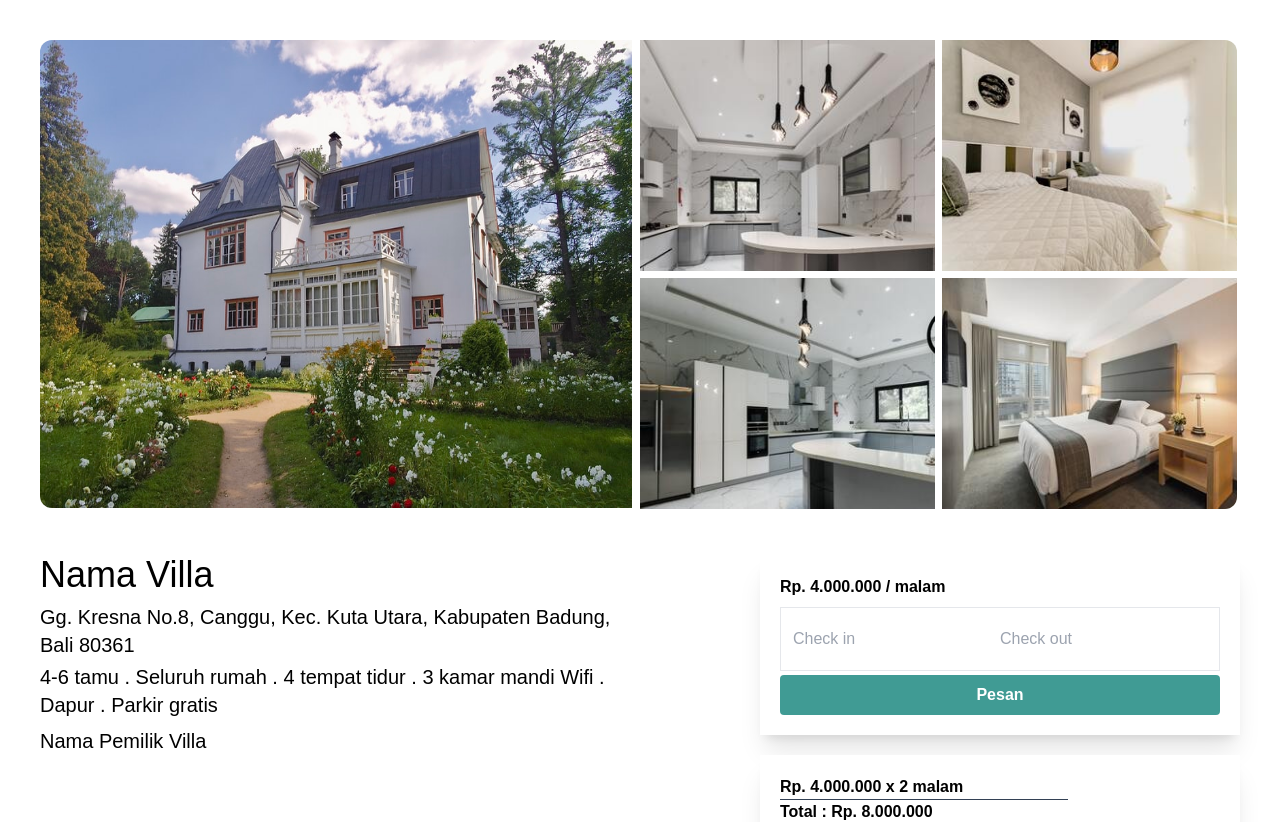
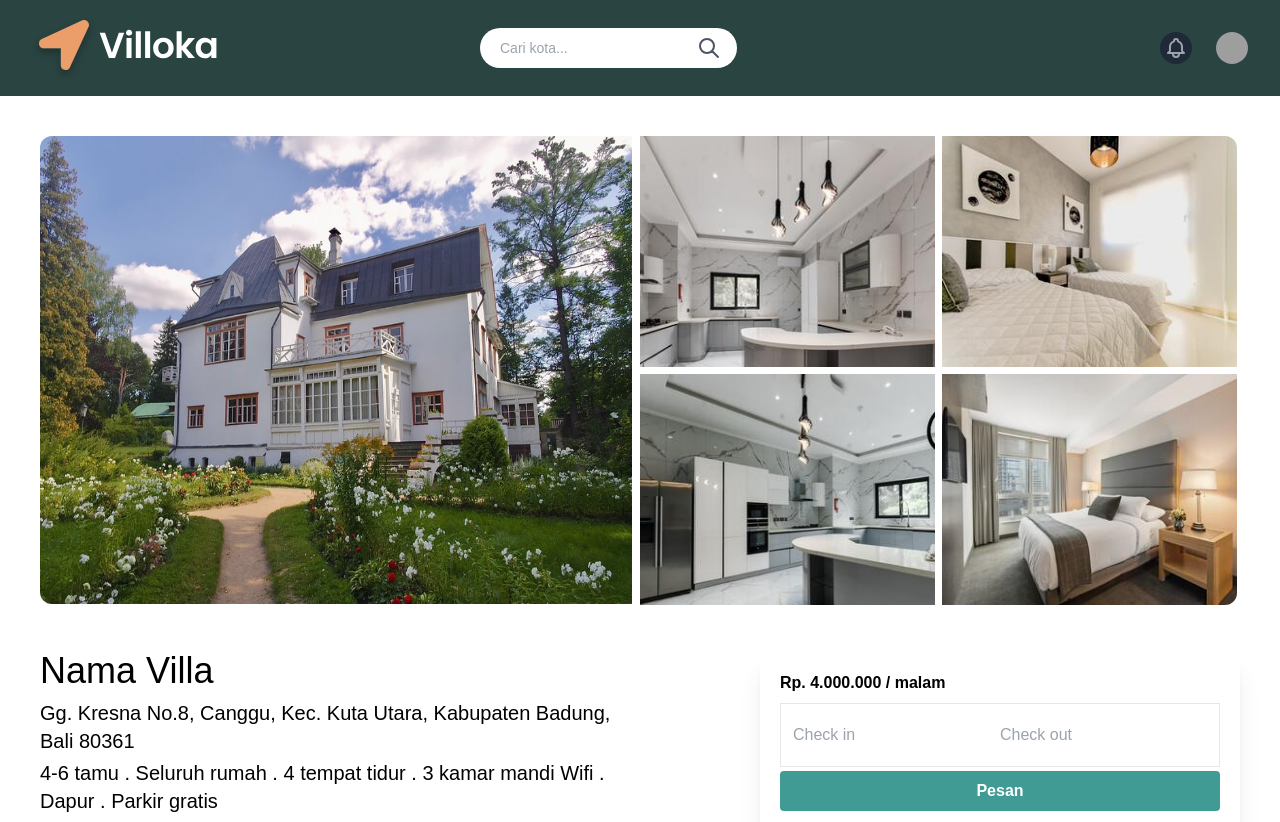
Before and after one commit to AIRBNB-App-Project2/-frontend-airbnb, a Next.js app: page /category/detail/i in a window 1280 px wide. Shown: the top 822 px of the page. Built offline with nearby package versions, Linux system fonts and the light colour scheme; grey boxes are pictures that could not be loaded.

Commit message:
revisi component

```diff
--- a/pages/category/detail/[id].jsx
+++ b/pages/category/detail/[id].jsx
@@ -7,9 +7,12 @@ import p1 from "../../../img/p1.jpg";
 import p2 from "../../../img/p2.jpg";
 import p3 from "../../../img/p3.jpg";
 import p4 from "../../../img/p4.jpg";
+import Navbar from '../../../components/navbar'
 
 export default function DetailItem() {
   return (
+    <>
+      <Navbar />
       <div className="container mx-auto p-10">
         <div className="flex">
           <div className="w-2/4 pr-2 mb-10">
@@ -91,5 +94,7 @@ export default function DetailItem() {
           </div>
         </div>
       </div>
+
+    </>
   );
 }
--- a/pages/category/index.jsx
+++ b/pages/category/index.jsx
@@ -1,8 +1,10 @@
-import React, {useState} from 'react';
+import React, { useState } from 'react';
 import { FaHeart } from "react-icons/fa";
 import CardCategory from '../../components/CardCategory';
 import Image from 'next/image';
 import Map from '../../components/Map';
+import Navbar from '../../components/navbar'
+
 
 export default function Category() {
 
@@ -12,6 +14,8 @@ export default function Category() {
     setShowOption(!setShowOption);
   }
   return (
+    <>
+      <Navbar />
       <div className="container mx-auto p-4 flex justify-start clearfix">
         <div className='flex flex-col w-2/4'>
           <h1 className='text-4xl'>Category Name</h1>
@@ -34,5 +38,6 @@ export default function Category() {
         .clearfix:after {content:""; display:table; clear:both;}
         `}</style>
       </div>
+    </>
   )
 }
--- a/pages/history/index.jsx
+++ b/pages/history/index.jsx
@@ -1,8 +1,10 @@
 import DateRangePicker from "../../components/DateRangePicker";
 import { HiChevronLeft } from "react-icons/hi";
 import "react-datepicker/dist/react-datepicker.css";
+import Navbar from '../../components/navbar'
 
-export default function index() {
+
+export default function Index() {
   const data = {
     villaName: "Villa Premium A3",
     category: [
@@ -19,6 +21,7 @@ export default function index() {
   };
   return (
     <>
+      <Navbar />
       <div className="container mx-8 mb-16">
         <div className="flex items-center mt-16">
           <button className="md:text-4xl sm:text-3xl hover:bg-slate-100">
--- a/pages/payment/index.jsx
+++ b/pages/payment/index.jsx
@@ -1,8 +1,9 @@
 import DateRangePicker from "../../components/DateRangePicker";
 import { HiChevronLeft } from "react-icons/hi";
 import "react-datepicker/dist/react-datepicker.css";
+import Navbar from '../../components/navbar'
 
-export default function index() {
+export default function Index() {
   const data = {
     villaName: "Villa Premium A3",
     category: [
@@ -19,6 +20,7 @@ export default function index() {
   };
   return (
     <>
+      <Navbar />
       <div className="container mx-8 mb-16">
         <div className="flex items-center mt-16">
           <button className="md:text-4xl sm:text-3xl hover:bg-slate-100">
```
Lines whose indentation alone changed are shown as unchanged.
